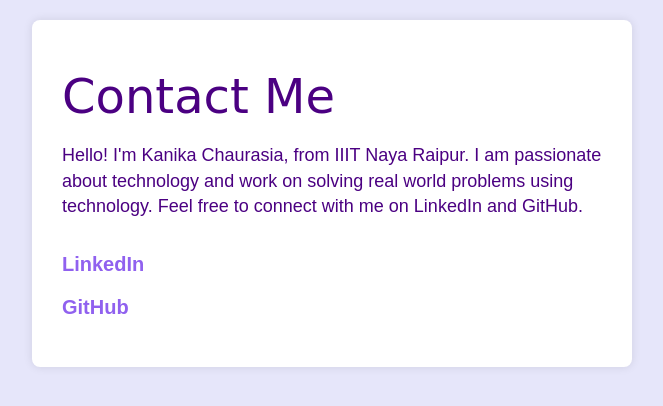
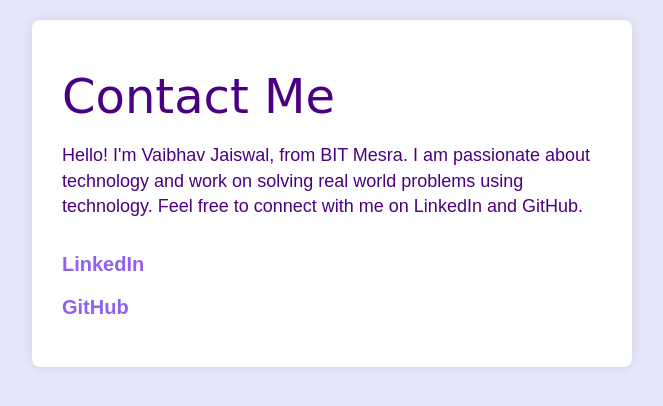
Before and after one commit to vaibhavjais625/Book-Recomendation-System, a Flask app: page /contact in a window 1280 px wide. Shown: the part 110-516 px from the top of the page, without its empty margins (308-971 px from the left). Run offline with Flask 3, Linux system fonts and the light colour scheme; parts of the project's set-up code (start-up, migrations or seed data) failed here and were passed over.

Commit message:
updated contact page

```diff
--- a/templates/contact.html
+++ b/templates/contact.html
@@ -72,10 +72,10 @@
     </nav>
     <div class="container">
         <h1>Contact Me</h1>
-        <p class="intro">Hello! I'm Kanika Chaurasia, from IIIT Naya Raipur. I am passionate about technology and work on solving real world problems using technology. Feel free to connect with me on LinkedIn and GitHub.</p>
+        <p class="intro">Hello! I'm Vaibhav Jaiswal, from BIT Mesra. I am passionate about technology and work on solving real world problems using technology. Feel free to connect with me on LinkedIn and GitHub.</p>
         <ul class="links">
-            <li><a href="https://www.linkedin.com/in/kanika-chaurasia-a13868257" target="_blank" rel="noopener noreferrer">LinkedIn</a></li>
-            <li><a href="https://github.com/Kanika-1404" target="_blank" rel="noopener noreferrer">GitHub</a></li>
+            <li><a href="https://www.linkedin.com/in/vaibhav-jaiswal625/" target="_blank" rel="noopener noreferrer">LinkedIn</a></li>
+            <li><a href="https://github.com/vaibhavjais625" target="_blank" rel="noopener noreferrer">GitHub</a></li>
         </ul>
     </div>
 </body>
```
Also changed, not shown: 2 other files.
